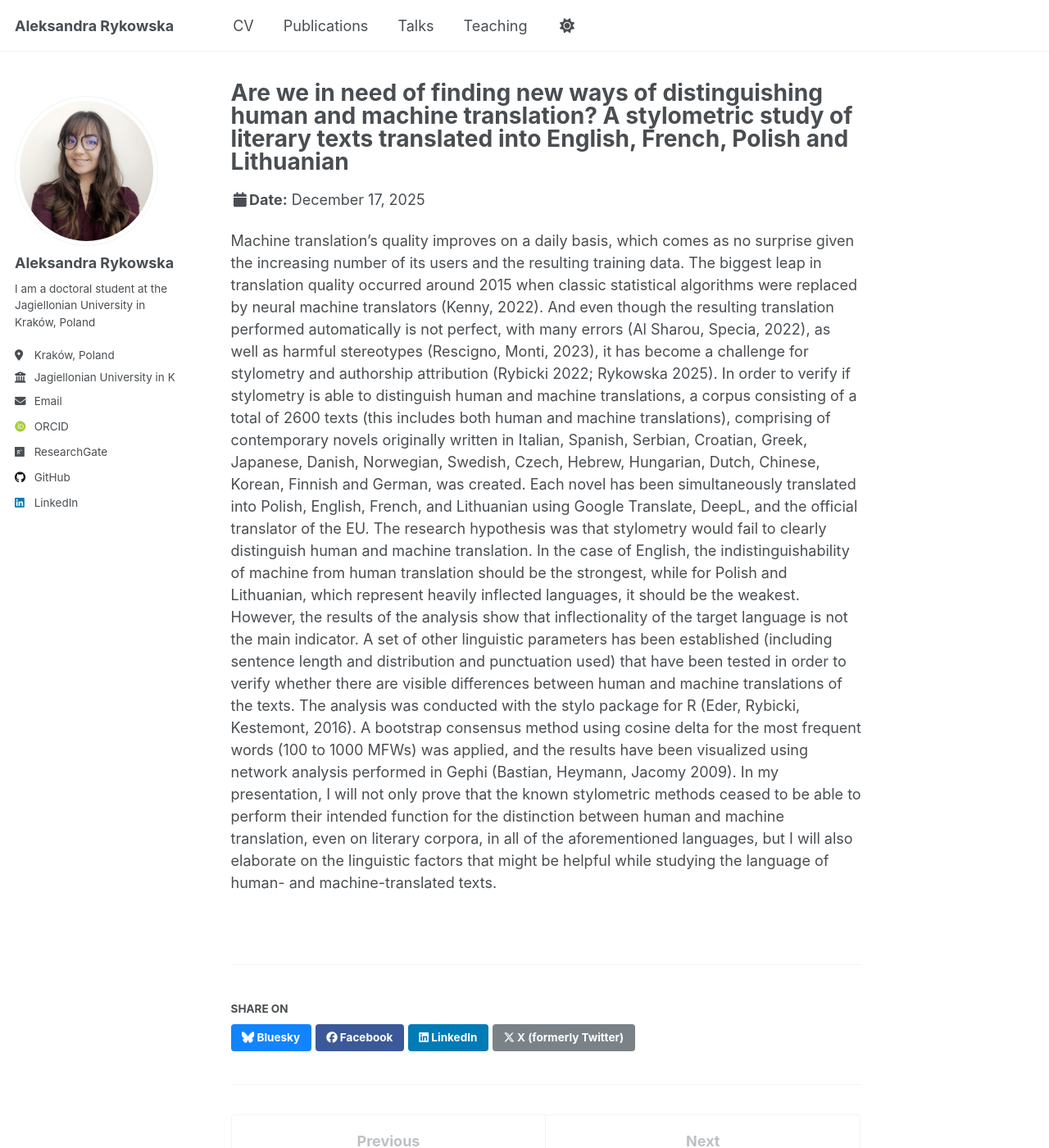
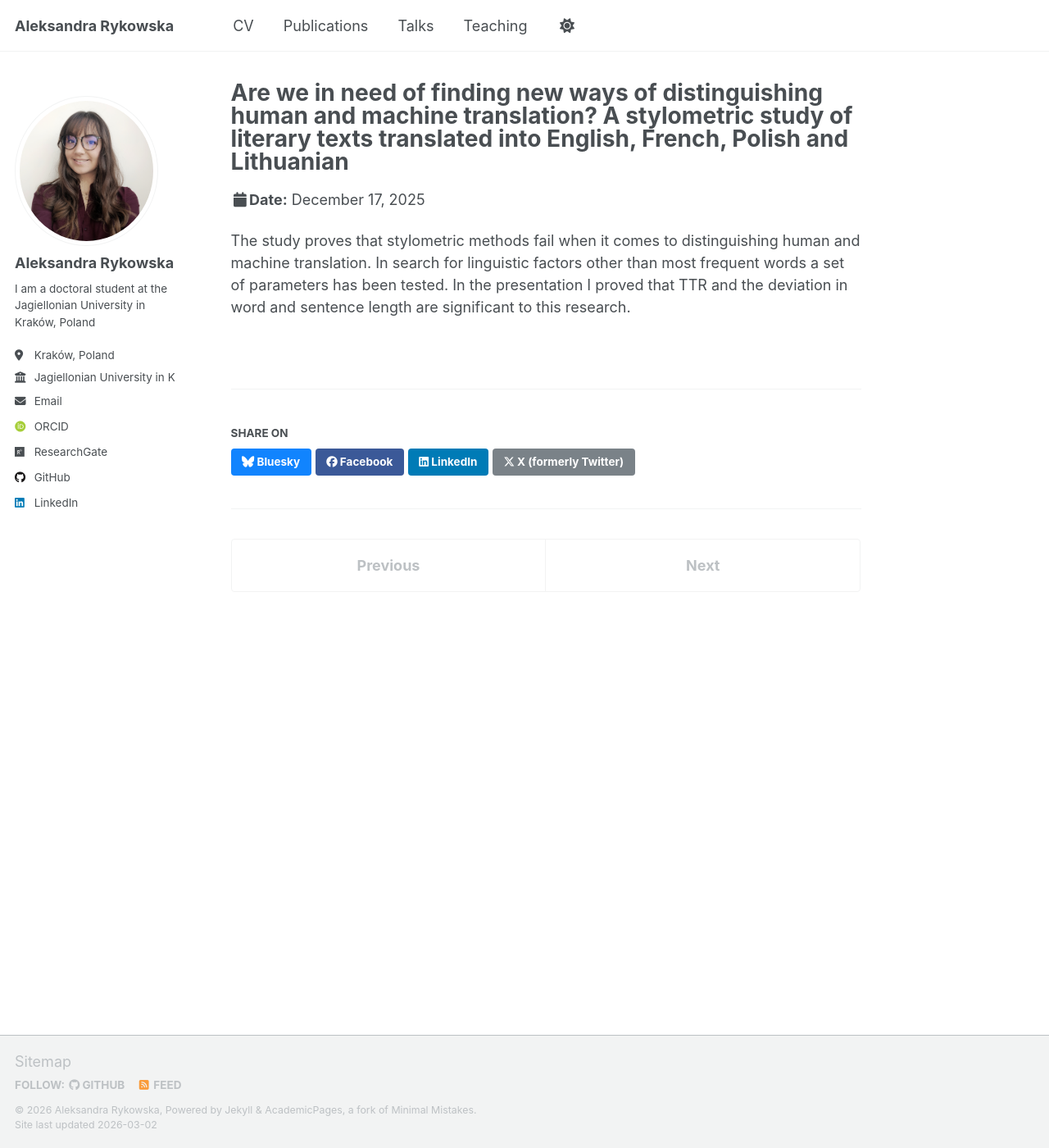
Before and after one commit to aleksandra2812/aleksandra2812.github.io, a Jekyll site: the page built from _talks/2025-12-17-talk-9.md, in a window 1280 px wide and 1400 px high. Shown: the whole window at 82% size. Built offline with Jekyll 4.4.1, drawn with Linux system fonts in a browser that asks for light colours; some web fonts are replaced; a script that is not in the unit is left out.

Commit message:
update HK

```diff
--- a/_talks/2025-12-17-talk-9.md
+++ b/_talks/2025-12-17-talk-9.md
@@ -8,29 +8,4 @@ date: 2025-12-17
 location: "Chinese University of Hong Kong, Hong Kong"
 ---
 
-Machine translation's quality improves on a daily basis, which comes as no surprise given the increasing
-number of its users and the resulting training data. The biggest leap in translation quality occurred around
-2015 when classic statistical algorithms were replaced by neural machine translators (Kenny, 2022). And
-even though the resulting translation performed automatically is not perfect, with many errors (Al Sharou,
-Specia, 2022), as well as harmful stereotypes (Rescigno, Monti, 2023), it has become a challenge for
-stylometry and authorship attribution (Rybicki 2022; Rykowska 2025).
-In order to verify if stylometry is able to distinguish human and machine translations, a corpus consisting of
-a total of 2600 texts (this includes both human and machine translations), comprising of contemporary
-novels originally written in Italian, Spanish, Serbian, Croatian, Greek, Japanese, Danish, Norwegian,
-Swedish, Czech, Hebrew, Hungarian, Dutch, Chinese, Korean, Finnish and German, was created. Each
-novel has been simultaneously translated into Polish, English, French, and Lithuanian using Google
-Translate, DeepL, and
-the official translator of the EU. The research hypothesis was that stylometry would fail to clearly
-distinguish human and machine translation. In the case of English, the indistinguishability of machine from
-human translation should be the strongest, while for Polish and Lithuanian, which represent heavily inflected
-languages, it should be the weakest. However, the results of the analysis show that inflectionality of the
-target language is not the main indicator. A set of other linguistic parameters has been established (including
-sentence length and distribution and punctuation used) that have been tested in order to verify whether there
-are visible differences between human and machine translations of the texts.
-The analysis was conducted with the stylo package for R (Eder, Rybicki, Kestemont, 2016). A bootstrap
-consensus method using cosine delta for the most frequent words (100 to 1000 MFWs) was applied, and the
-results have been visualized using network analysis performed in Gephi (Bastian, Heymann, Jacomy 2009).
-In my presentation, I will not only prove that the known stylometric methods ceased to be able to perform
-their intended function for the distinction between human and machine translation, even on literary corpora,
-in all of the aforementioned languages, but I will also elaborate on the linguistic factors that might be helpful
-while studying the language of human- and machine-translated texts.
+The study proves that stylometric methods fail when it comes to distinguishing human and machine translation. In search for linguistic factors other than most frequent words a set of parameters has been tested. In the presentation I proved that TTR and the deviation in word and sentence length are significant to this research.
```
